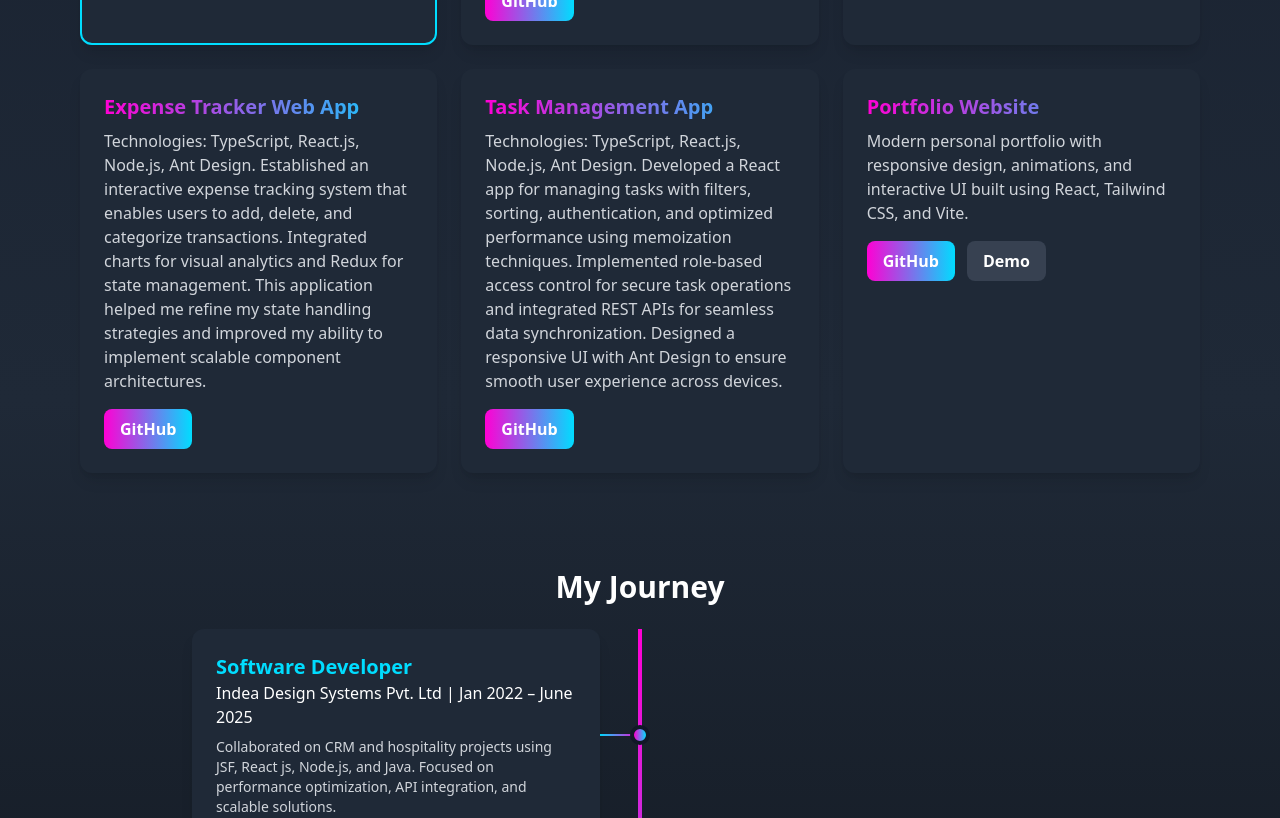
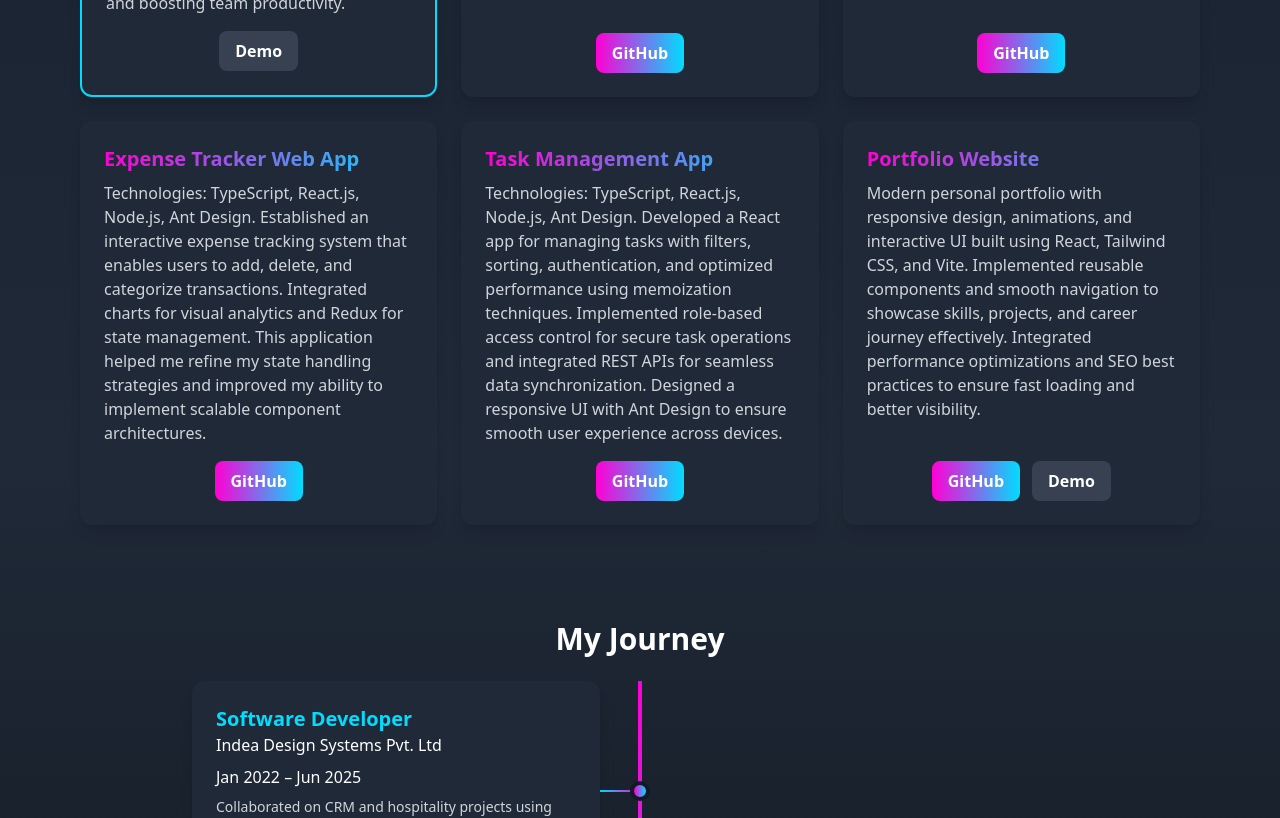
Before and after one commit to MohammedIqram/portfolio, a React (Vite) app: page / in a window 1280 px wide. Shown: the part 1420-2238 px from the top of the page. Built offline with nearby package versions, Linux system fonts and the light colour scheme.

Commit message:
changes repository

```diff
--- a/src/App.jsx
+++ b/src/App.jsx
@@ -67,8 +67,9 @@ const portfolioData = {
     {
       title: "Databases",
       items: [
+        { icon: <SiMysql className="text-blue-500" />, name: "MySQL" },
         { icon: <SiMongodb className="text-green-500" />, name: "MongoDB" },
-        { icon: <SiMysql className="text-blue-500" />, name: "MySQL" },
+
       ]
     },
     {
@@ -82,7 +83,7 @@ const portfolioData = {
   projects: [
     {
       title: "Repfabric CRM Integration",
-      description: "I contributed to the development of the Repfabric project, a comprehensive customer relationship management (CRM) system built using JavaServer Faces (JSF). The primary objective of this project was to streamline sales processes, enhance customer interaction, and improve overall sales management efficiency.",
+      description: "I contributed to the development of the Repfabric project, a comprehensive customer relationship management (CRM) system built using JavaServer Faces (JSF). The primary objective of this project was to streamline sales processes, enhance customer interaction, and improve overall sales management efficiency. I played a key role in designing and integrating modules that automated data handling and reporting, reducing manual effort and boosting team productivity.",
       github: null,
       demo: "https://repfabric.com/",
       featured: true
@@ -113,7 +114,7 @@ const portfolioData = {
     },
     {
       title: "Portfolio Website",
-      description: "Modern personal portfolio with responsive design, animations, and interactive UI built using React, Tailwind CSS, and Vite.",
+      description: "Modern personal portfolio with responsive design, animations, and interactive UI built using React, Tailwind CSS, and Vite. Implemented reusable components and smooth navigation to showcase skills, projects, and career journey effectively. Integrated performance optimizations and SEO best practices to ensure fast loading and better visibility.",
       github: "https://github.com/MohammedIqram/portfolio",
       demo: "https://MohammedIqram.github.io/portfolio/"
     },
@@ -127,15 +128,15 @@ const portfolioData = {
   journey: [
     // EXPERIENCE
     {
-      type: "experience",
+      type: "Experience",
       title: "Software Developer",
       company: "Indea Design Systems Pvt. Ltd",
-      period: "Jan 2022 – June 2025",
+      period: "Jan 2022 – Jun 2025",
       description:
         "Collaborated on CRM and hospitality projects using JSF, React js, Node.js, and Java. Focused on performance optimization, API integration, and scalable solutions."
     },
     {
-      type: "experience",
+      type: "Experience",
       title: "Junior Software Developer (Trainee)",
       company: "Rooman Technologies",
       period: "Oct 2020 – Mar 2020",
@@ -316,7 +317,7 @@ export default function App() {
           {portfolioData.projects.map((p, idx) => (
             <div
               key={idx}
-              className={`bg-gray-800 p-6 rounded-xl shadow-lg transition transform hover:-translate-y-2 ${p.featured
+              className={`bg-gray-800 p-6 rounded-xl shadow-lg transition transform hover:-translate-y-2 flex flex-col ${p.featured
                 ? "border-2 border-[#00ddff] hover:shadow-[#00ddff]/40"
                 : "hover:shadow-[#ff00d4]/40"
                 }`}
@@ -326,7 +327,7 @@ export default function App() {
               </h3>
               <p className="text-gray-300 mb-4">{p.description}</p>
 
-              <div className="flex gap-3">
+              <div className="flex gap-3 justify-center mt-auto">
                 {p.github && (
                   <a
                     href={p.github}
@@ -400,8 +401,9 @@ export default function App() {
                     >
                       <h3 className={`text-xl font-semibold ${isEducation ? "text-[#ff00d4]" : "text-[#00ddff]"}`}>{item.title}</h3>
                       <p className="text-white">
-                        {item.company} | {item.period}
+                        {item.company}
                       </p>
+                       <p className="mt-2 text-white">{item.period}</p>
                       <p className="mt-2 text-gray-300 text-sm">{item.description}</p>
                     </div>
                   </div>
```
Also changed, not shown: 3 other files (tests, documents, lock files or other folders).
